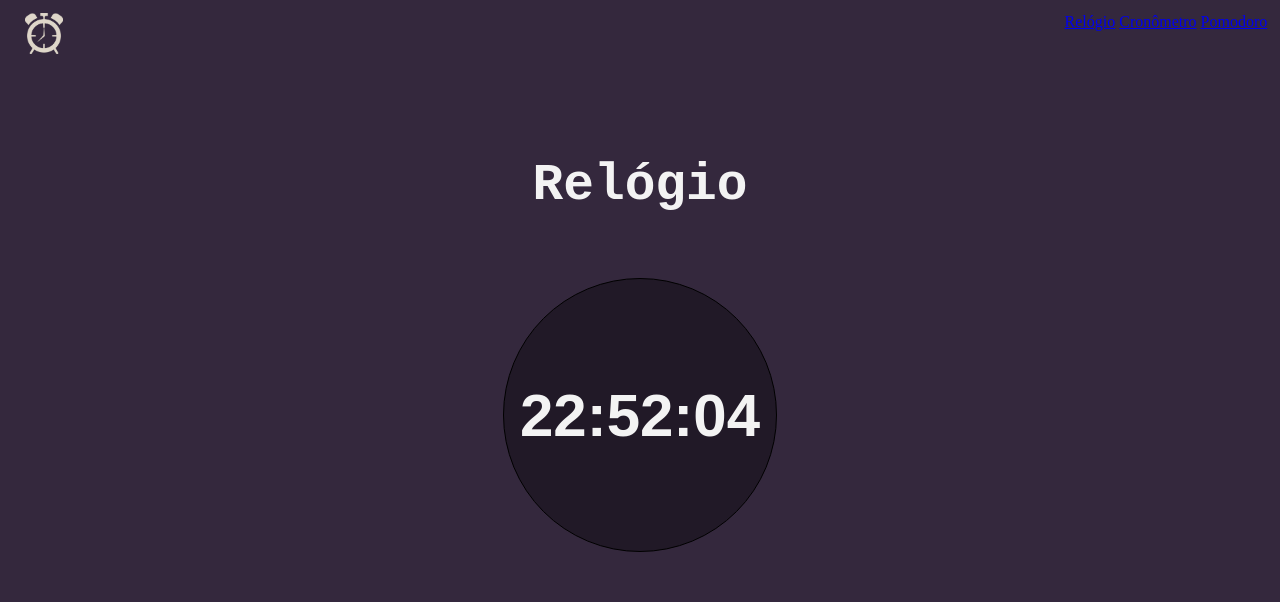
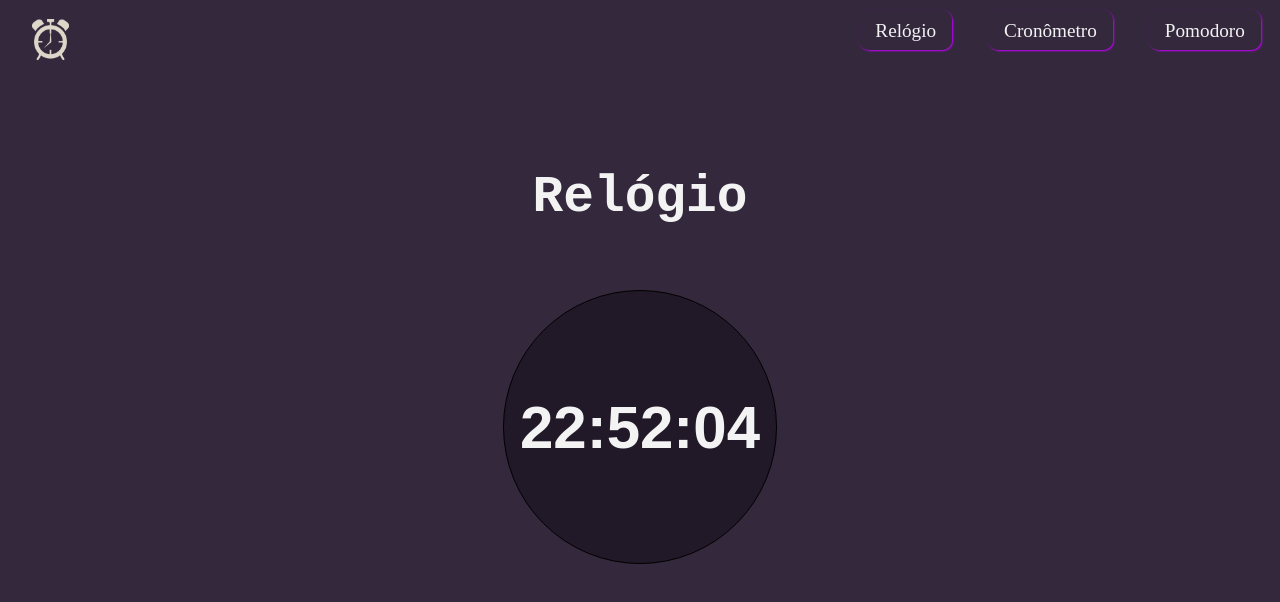
Before and after one commit to Edi-Santos/pomodoro-portfolio, a website: page index.html in a window 1280 px wide. Drawn offline with Linux system fonts and the light colour scheme.

Commit message:
build:(style.css): mudando TAGs <button /> para <a /> e ajustando padding do <header /:>

```diff
--- a/style.css
+++ b/style.css
@@ -24,7 +24,7 @@ header {
   display: flex;
   justify-content: space-between;
   margin-bottom: 2%;
-  padding: 1%;
+  padding: 1.5%;
 }
 
 header img {
@@ -33,7 +33,7 @@ header img {
   width: 3%;
 }
 
-nav button {
+nav a {
   background-color: var(--bg-body);
   border: none;
   border-radius: 10px;
@@ -42,9 +42,10 @@ nav button {
   font-size: 1.2rem;
   margin-left: 2rem;
   padding: 0.6rem 1rem;
+  text-decoration: none;
 }
 
-nav button:hover {
+nav a:hover {
   background-color: var(--color-text-2);
   color: var(--bg-body);
   cursor: pointer;
```
